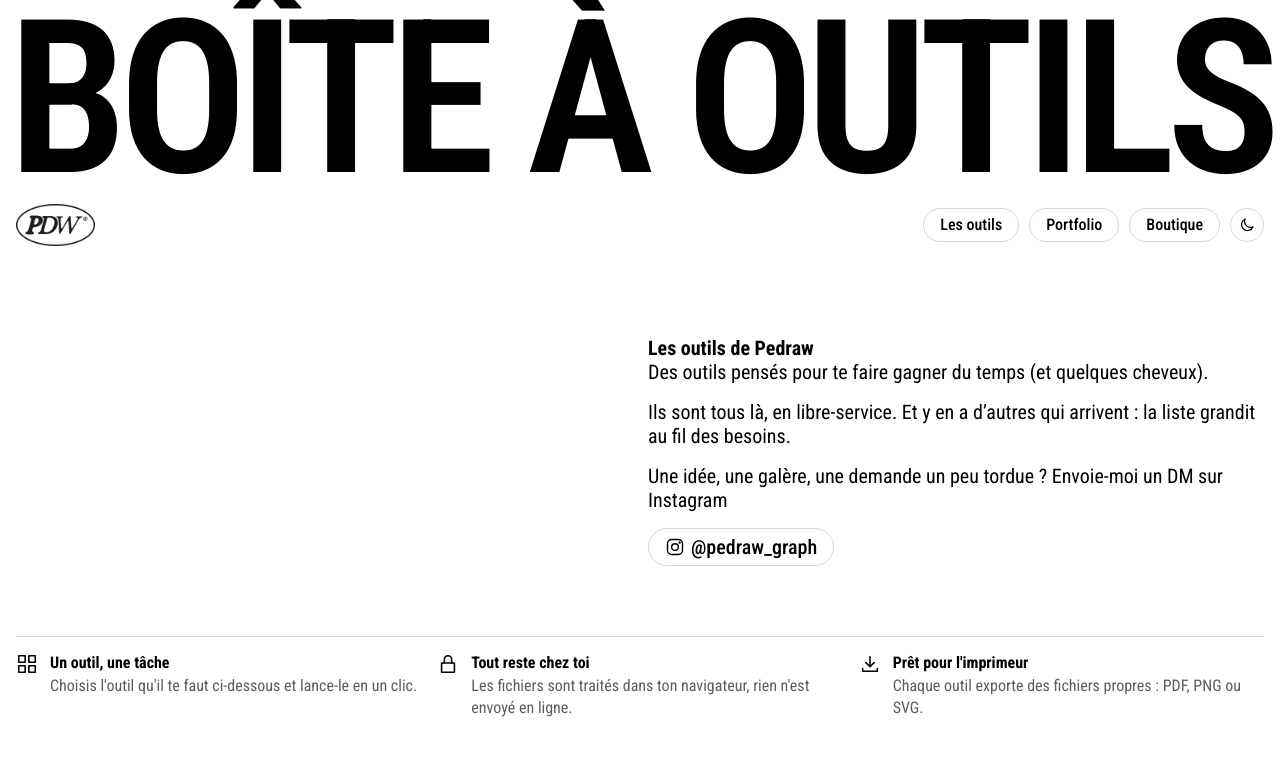
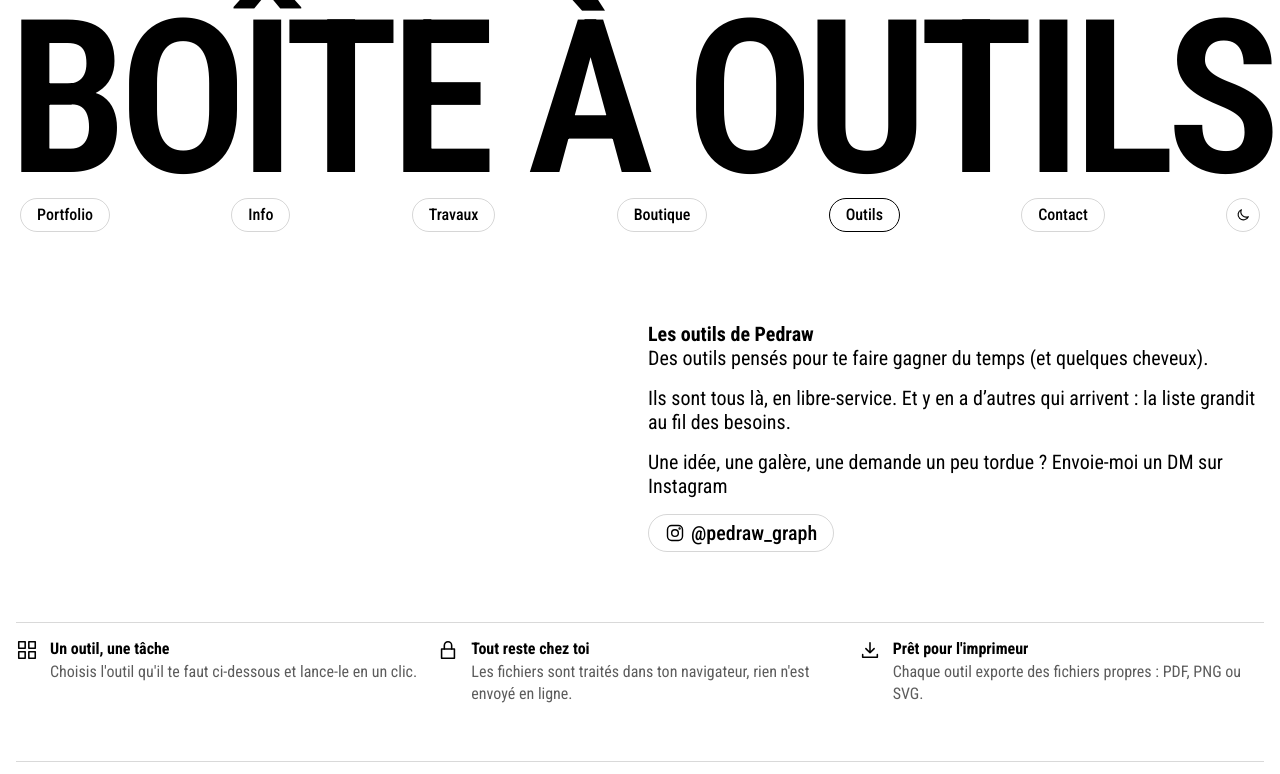
Before and after one commit to pierrehajji-lang/pedraw, a plain HTML site: page index.html in a window 1280 px wide. Shown: the top 774 px of the page. Drawn offline with Linux system fonts and the light colour scheme.

Commit message:
Boutique : pied de page et menu selon le fond ; boîte à outils : menu du portfolio
Co-Authored-By: Claude Opus 5.5 <noreply@anthropic.com>

```diff
--- a/index.html
+++ b/index.html
@@ -15,12 +15,15 @@ a{color:inherit;text-decoration:none}
 .wrap{padding:0 16px}
 
 /* En-tête façon portfolio : grand titre, liens en pilules */
-.hero{padding-top:8px}
+.hero{padding-top:8px;padding-bottom:8px}
 .giant{display:block;margin:0 -8px;font-size:12vw;line-height:.85;letter-spacing:-.042em;white-space:nowrap}
-.bar{display:flex;align-items:center;gap:10px;margin:14px 0 0}
-.bar .logo{height:42px;margin-right:auto}
-.pill{display:inline-flex;align-items:center;gap:6px;border:1px solid var(--line);border-radius:60px;padding:8px 16px;font-weight:500;line-height:1}
-.pill:hover{border-color:var(--ink)}
+/* Menu : identique à celui du portfolio, avec le bouton jour / nuit en plus */
+.nav{position:sticky;top:20px;z-index:50}
+.nav .bar{display:flex;justify-content:space-between;align-items:center;max-width:1920px;margin:0 auto;padding:0 20px}
+.pill,.bar .theme-btn{--pill:color-mix(in srgb,var(--ink) 16%,transparent);display:inline-flex;align-items:center;gap:6px;border:1px solid var(--pill);border-radius:60px;padding:8px 16px;font-weight:500;line-height:16px}
+.pill:hover,.pill.current,.bar .theme-btn:hover{border-color:var(--ink)}
+.bar .theme-btn{background:none;padding:8px}
+.bar .theme-btn .ic{width:16px;height:16px}
 .intro{display:grid;grid-template-columns:1fr 1fr;gap:16px;padding:90px 0 70px}
 .intro p{grid-column:2;font-size:20px;line-height:1.2;margin:0}
 .intro b{font-weight:700}
@@ -81,7 +84,12 @@ a{color:inherit;text-decoration:none}
   .intro{grid-template-columns:1fr;padding:48px 0}
   .intro p{grid-column:1}
   .facts,.grid{grid-template-columns:1fr}
-  .bar .hide-sm{display:none}
+}
+@media (max-width:809.98px){
+  .nav .bar{padding:0 12px}
+  /* un bouton de plus que le portfolio : texte un peu plus petit sur les écrans étroits */
+  .bar .pill,.bar .theme-btn{padding:4px 2px;border-color:transparent;font-size:min(16px,3.75vw)}
+  .bar .pill.current{border-color:var(--pill);padding:4px 8px}
 }
 </style>
 </head>
@@ -89,19 +97,25 @@ a{color:inherit;text-decoration:none}
 
 <header class="hero wrap">
   <h1 class="giant fall" data-delay="0.2">Boîte à outils</h1>
-  <nav class="bar rise" data-delay="0.8">
-    <span class="logo" data-logo="contour"></span>
-    <a class="pill" href="#outils">Les outils</a>
-    <a class="pill hide-sm" href="portfolio/index.html">Portfolio</a>
+</header>
+<nav class="nav rise" data-delay="0.8">
+  <div class="bar">
+    <a class="pill" href="portfolio/index.html">Portfolio</a>
+    <a class="pill" href="portfolio/index.html#info">Info</a>
+    <a class="pill" href="portfolio/works.html">Travaux</a>
     <a class="pill" href="portfolio/boutique.html">Boutique</a>
-  </nav>
+    <a class="pill current" href="index.html">Outils</a>
+    <a class="pill" href="mailto:pierre.hajji@hotmail.com">Contact</a>
+  </div>
+</nav>
+<div class="wrap">
   <div class="intro rise" data-delay="0.8">
     <p><b>Les outils de Pedraw</b><br>Des outils pensés pour te faire gagner du temps (et quelques cheveux).</p>
     <p>Ils sont tous là, en libre-service. Et y en a d’autres qui arrivent : la liste grandit au fil des besoins.</p>
     <p>Une idée, une galère, une demande un peu tordue ? Envoie-moi un DM sur Instagram</p>
     <p><a class="pill" href="https://www.instagram.com/pedraw_graph/" target="_blank" rel="noopener"><svg class="ic" viewBox="0 0 24 24"><rect x="3" y="3" width="18" height="18" rx="5"/><circle cx="12" cy="12" r="4"/><circle cx="17.5" cy="6.5" r=".6"/></svg>@pedraw_graph</a></p>
   </div>
-</header>
+</div>
 
 <main class="wrap">
   <section class="facts line" aria-label="Comment ça marche">
```
Also changed, not shown: portfolio/boutique.html (+11 -0 lines).
